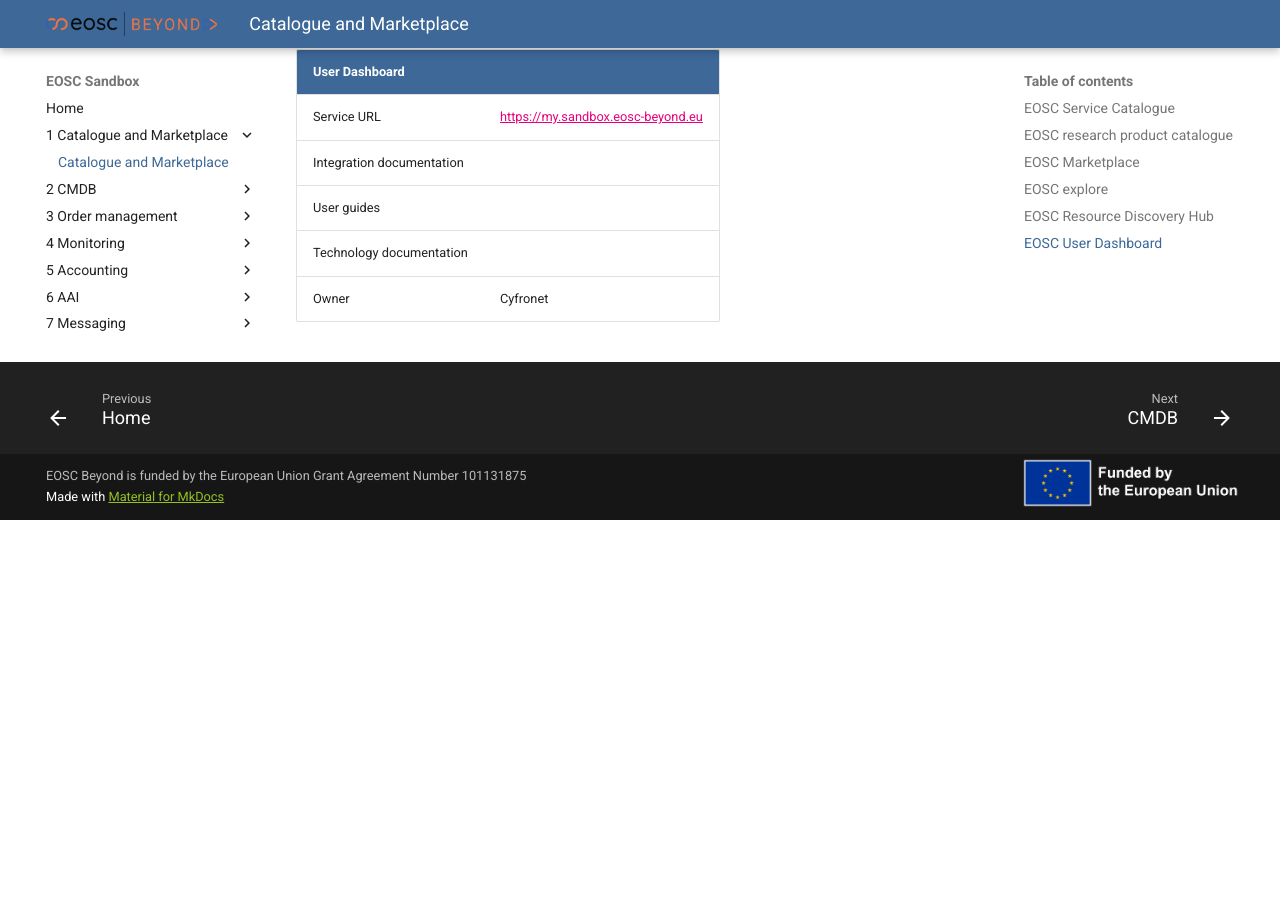
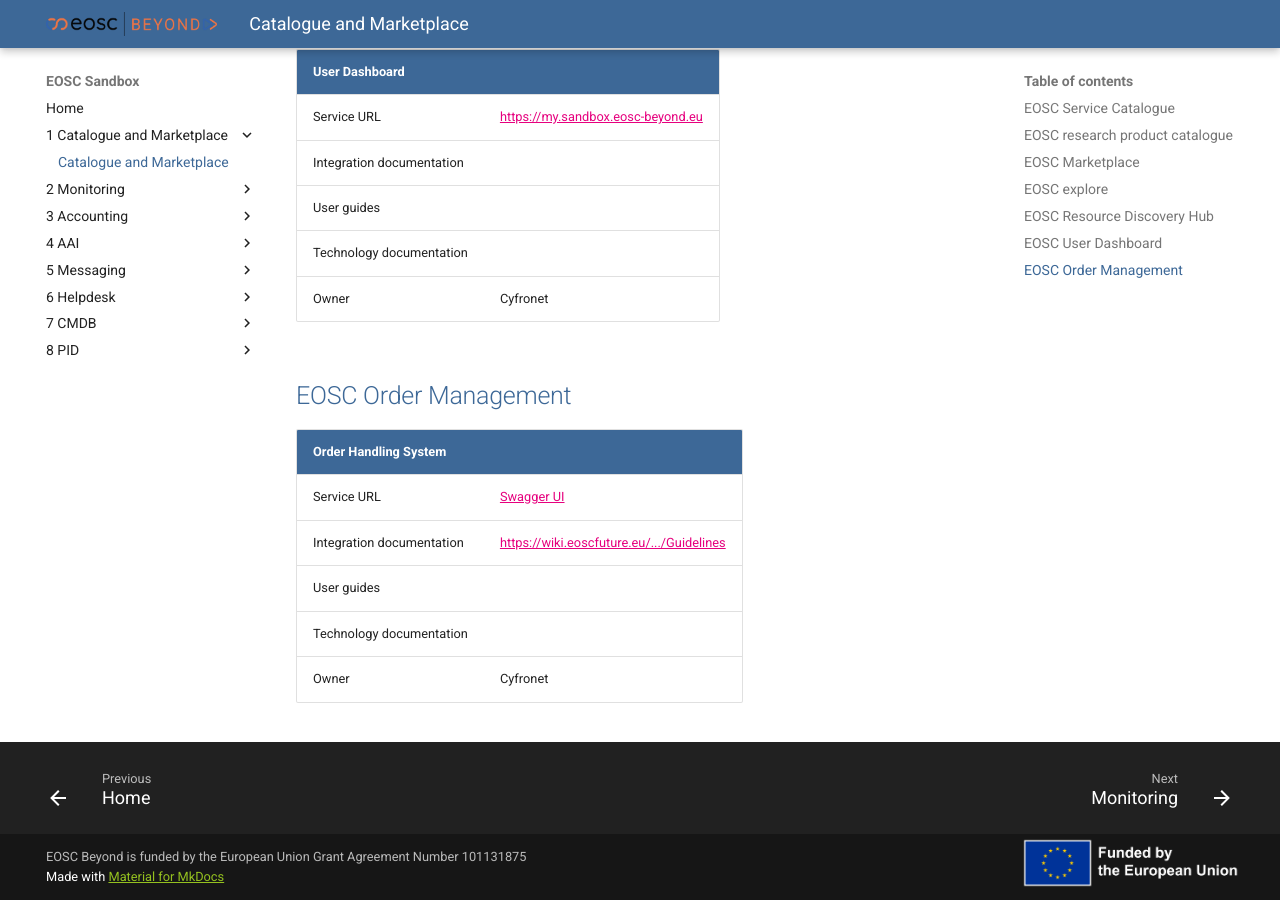
Before and after one commit to eosc-beyond-sandbox/eosc-sandbox, an MkDocs documentation site: the page built from resources/1 Catalogue and Marketplace/Catalogue and Marketplace.md, in a window 1280 px wide and 900 px high, scrolled down 2194 px. Built offline with MkDocs 1.6.1 and Material for MkDocs 9.7.7, drawn with Linux system fonts in a browser that asks for light colours; before the commit the page ends 2714 px from its top, so only the background shows below that.

Commit message:
Reordering

```diff
--- a/resources/1 Catalogue and Marketplace/Catalogue and Marketplace.md
+++ b/resources/1 Catalogue and Marketplace/Catalogue and Marketplace.md
@@ -44,6 +44,7 @@
 | Owner                     | Cyfronet                                                                                 |
 
 ## EOSC explore
+
 | Service                         |  URL                            | Integration documentation | User guides | Technology documentation | Owner  |
 |:-------------------------------- |:------------------------------ |:--------------------------|:------------|:-------------------------|:-------|
 | Explore |        [https://beta.provide.openaire.eu]() | | | | OpenAIRE |
@@ -67,3 +68,13 @@
 | User guides               |                                                                        |
 | Technology documentation  |                                                                        |
 | Owner                     | Cyfronet                                                               |
+
+## EOSC Order Management
+
+| Order Handling System     |                                                                                                                                                            |
+| :------------------------ | :--------------------------------------------------------------------------------------------------------------------------------------------------------- |
+| Service URL               | [Swagger UI](https://marketplace.sandbox.eosc-beyond.eu/api_docs/swagger/index.html?urls.primaryName=EOSC%20Marketplace%20Ordering%20API)                  |
+| Integration documentation | [https://wiki.eoscfuture.eu/.../Guidelines](https://wiki.eoscfuture.eu/display/PUBLIC/5.+Order+Management%3A+Architecture+and+Interoperability+Guidelines) |
+| User guides               |                                                                                                                                                            |
+| Technology documentation  |                                                                                                                                                            |
+| Owner                     | Cyfronet                                                                                                                                                   |
```
Also changed, not shown: resources/3 Order management/Order management.md (deleted, +0 -7 lines), resources/2 Monitoring/Monitoring.md (renamed from resources/4 Monitoring/Monitoring.md), resources/3 Accounting/Accounting.md (renamed from resources/5 Accounting/Accounting.md), resources/4 AAI/aai.md (renamed from resources/6 AAI/aai.md), resources/4 AAI/images/core-service-registry-login.png (renamed from resources/6 AAI/images/core-service-registry-login.png), resources/4 AAI/images/core-service-registry-new-service.png (renamed from resources/6 AAI/images/core-service-registry-new-service.png), resources/4 AAI/images/core-service-registry-service-contacts.png (renamed from resources/6 AAI/images/core-service-registry-service-contacts.png), resources/4 AAI/images/core-service-registry-service-general-info.png (renamed from resources/6 AAI/images/core-service-registry-service-general-info.png), resources/4 AAI/images/core-service-registry-service-oidc.png (renamed from resources/6 AAI/images/core-service-registry-service-oidc.png), resources/4 AAI/images/core-service-registry-service-oidc2.png (renamed from resources/6 AAI/images/core-service-registry-service-oidc2.png), resources/4 AAI/images/core-service-registry-service-owners.png (renamed from resources/6 AAI/images/core-service-registry-service-owners.png), resources/4 AAI/images/core-service-registry-service-saml.png (renamed from resources/6 AAI/images/core-service-registry-service-saml.png), resources/4 AAI/registering-services-with-the-core-infrastructure-proxy.md (renamed from resources/6 AAI/registering-services-with-the-core-infrastructure-proxy.md), resources/5 Messaging/Messaging.md (renamed from resources/7 Messaging/Messaging.md), 2 more files.
